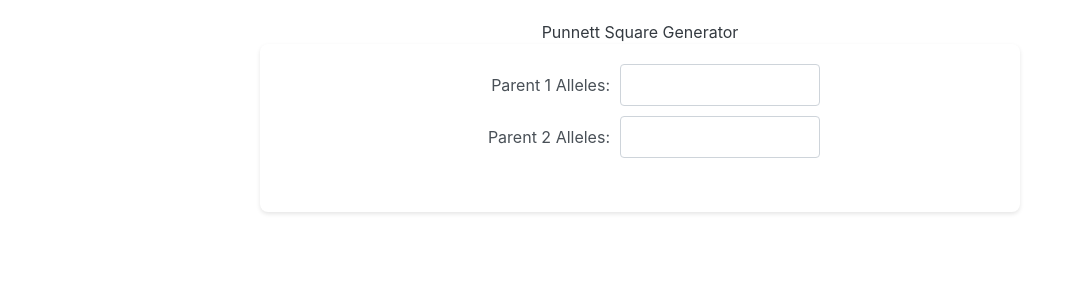
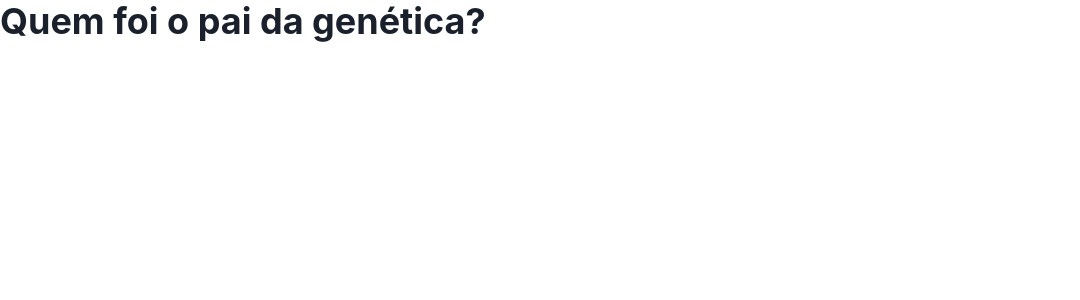
Before and after one commit to Matheus1415/Mendel, a React (Vite) app: page / in a window 1280 px wide. Shown: the top 300 px of the page, without its empty margins (0-1080 px from the left). Built offline with nearby package versions, Linux system fonts and the light colour scheme.

Commit message:
first git

```diff
--- a/src/main.jsx
+++ b/src/main.jsx
@@ -1,12 +1,12 @@
 import { ChakraProvider } from "@chakra-ui/react";
 import React from "react";
 import ReactDOM from "react-dom/client";
-import App from "./App";
+import Apresentacao from "./pages/Apresentacao";
 
 const root = ReactDOM.createRoot(document.getElementById("root"));
 
 root.render(
   <ChakraProvider>
-    <App />
+    <Apresentacao />
   </ChakraProvider>
 );
--- /dev/null
+++ b/src/pages/Apresentacao.jsx
@@ -0,0 +1,10 @@
+import { Heading } from "@chakra-ui/react";
+function Apresentacao() {
+  return (
+    <Heading>
+      <h1>Quem foi o pai da genética?</h1>
+    </Heading>
+  );
+}
+
+export default Apresentacao;
```
Also changed, not shown: src/App.jsx (+4 -4 lines).
